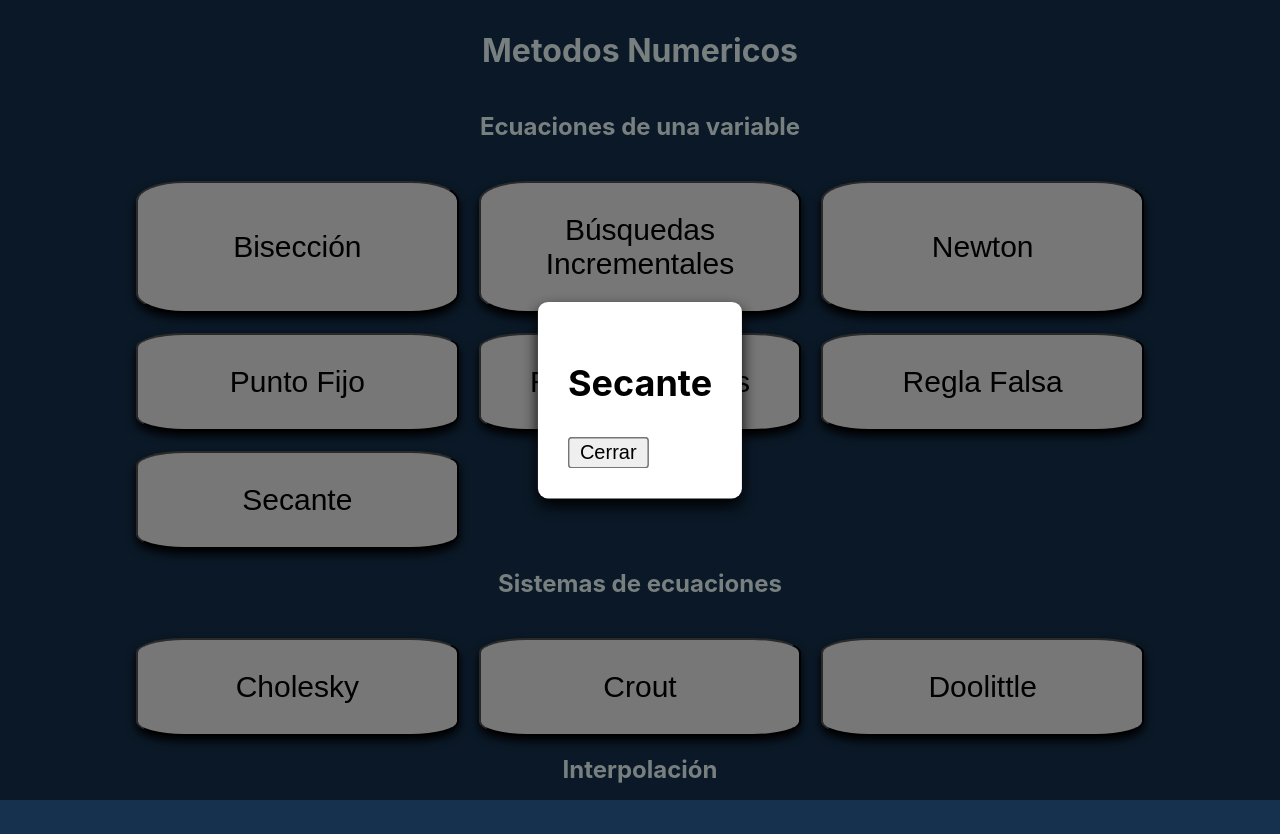
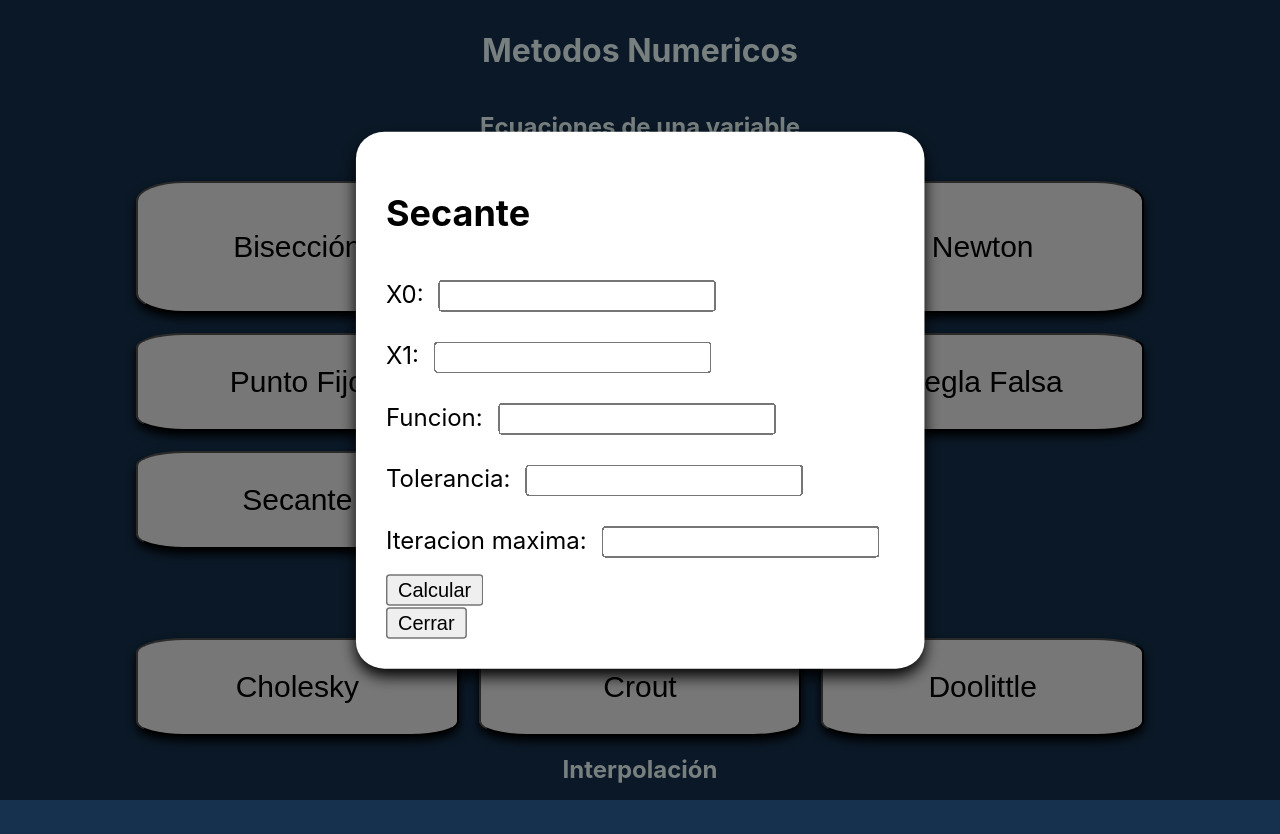
Before and after one commit to Miguelco23/Numerical-analysis, a React (Create React App) app in the folder numerical_front/: page / in a window 1280 px wide. Both pictures are taken after a click on the button "Secante". Built offline with nearby package versions, Linux system fonts and the light colour scheme.

Commit message:
Secante ready for API consuming

```diff
--- a/numerical_front/src/HomePage.jsx
+++ b/numerical_front/src/HomePage.jsx
@@ -3,14 +3,6 @@ import * as Methods from './methods';
 import Modal from 'react-modal';
 
 Modal.setAppElement('#root');
-
-const Secante = () => {
-    return (
-        <div id="Secante">
-            <h2>Secante</h2>
-        </div>
-    );
-}
 
 const HomePage = () => {
     const [modalIsOpen, setModalIsOpen] = useState(false);
@@ -47,7 +39,7 @@ const HomePage = () => {
             case "reglaFalsa":
                 return <Methods.ReglaFalsa />;
             case "secante":
-                return <Secante />;
+                return <Methods.Secante />;
             default:
                 return null;
         }
--- /dev/null
+++ b/numerical_front/src/methods/Secante.jsx
@@ -0,0 +1,81 @@
+import React, { useState } from 'react';
+
+const Secante = () => {
+  const [x0, setX0] = useState('');
+  const [x1, setX1] = useState('');
+  const [func, setFunc] = useState('');
+  const [tolerance, setTolerance] = useState('');
+  const [maxIter, setMaxIter] = useState('');
+  const [result, setResult] = useState('');
+
+  const handleSubmit = async (e) => {
+    e.preventDefault();
+
+    if (x0 === "" || x1 === "" || func === "" || tolerance === "" || maxIter === "") {
+      alert("Rellena todos los campos");
+    } else {
+      const data = {
+        x0: parseFloat(x0),
+        x1: parseFloat(x1),
+        func,
+        tolerance: parseFloat(tolerance),
+        maxIter: parseFloat(maxIter)
+      };
+
+      console.log(data);
+
+      // try {
+      //   const response = await fetch('API_URL', {
+      //     method: 'POST',
+      //     headers: {
+      //       'Content-Type': 'application/json',
+      //     },
+      //     body: JSON.stringify(data),
+      //   });
+
+      //   const resultData = await response.json();
+      //   setResult(resultData.result);
+      // } catch (error) {
+      //   console.error('Error:', error);
+      //   alert('Error:', error);
+      // }
+    }
+  };
+
+  return (
+    <div>
+      <h2>Secante</h2>
+      <form onSubmit={handleSubmit}>
+        <label>
+          X0:
+          <input type="number" value={x0} onChange={(e) => setX0(e.target.value)} />
+        </label>
+        <br />
+        <label>
+          X1:
+          <input type="number" value={x1} onChange={(e) => setX1(e.target.value)} />
+        </label>
+        <br />
+        <label>
+          Funcion:
+          <input type="text" value={func} onChange={(e) => setFunc(e.target.value)} />
+        </label>
+        <br />
+        <label>
+          Tolerancia:
+          <input type="number" value={tolerance} onChange={(e) => setTolerance(e.target.value)} />
+        </label>
+        <br />
+        <label>
+          Iteracion maxima:
+          <input type="number" value={maxIter} onChange={(e) => setMaxIter(e.target.value)} />
+        </label>
+        <br />
+        <button type="submit">Calcular</button>
+      </form>
+      {result && <p>Resultado: {result}</p>}
+    </div>
+  );
+};
+
+export default Secante;
--- a/numerical_front/src/methods/index.js
+++ b/numerical_front/src/methods/index.js
@@ -7,3 +7,4 @@ export { default as RaicesMultiples } from './RaicesMultiples';
 export { default as BusquedasInc } from './BusquedasInc';
 export { default as ReglaFalsa } from './ReglaFalsa';
 export { default as PuntoFijo } from './PuntoFijo';
+export { default as Secante } from './Secante';
```
